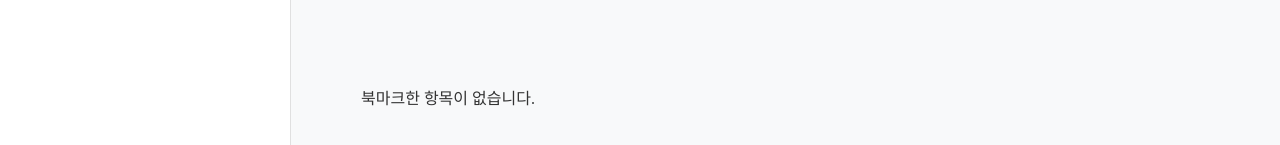
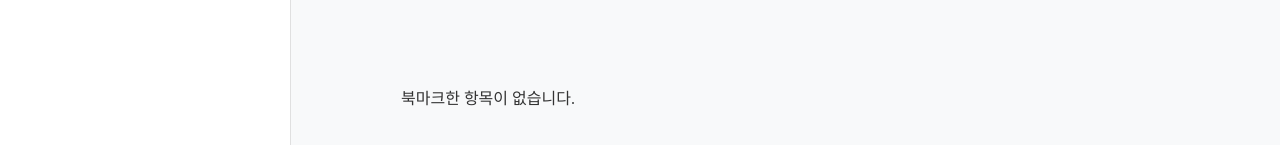
Before and after one commit to GDSC-Hongik/LifeWise-EuSha-web, a React (Vite) app: page /bookmark in a window 1280 px wide. Shown: the part 223-368 px from the top of the page. Built offline with nearby package versions, Linux system fonts and the light colour scheme; a web font is replaced by a local one.

Commit message:
Feat: css수정

```diff
--- a/src/components/Mypage.css
+++ b/src/components/Mypage.css
@@ -1,4 +1,7 @@
 .mypage-container {
+  min-height: 100vh;
+  display: flex;
+  flex-direction: column;
   height: 100vh;
   background-color: #f8f9fa;
 }
@@ -12,11 +15,11 @@
 
 .mypage-body {
   display: flex;
-  flex-direction: row;
+  flex: 1;
 }
 
 .sidebar {
-  height: calc(100vh - 90px);
+  /* height: calc(100vh - 90px); */
   width: 250px;
   background-color: #ffffff;
   padding: 20px;
@@ -50,4 +53,5 @@
 .mypage-content {
   flex: 1;
   padding: 30px;
+  background-color: #f8f9fa;
 }
--- a/src/components/Mypage_Ingredient/Account.css
+++ b/src/components/Mypage_Ingredient/Account.css
@@ -1,5 +1,7 @@
 .accout-container {
+  height: 100vh;
   margin: 0;
+  background-color: #f8f9fa;
 }
 
 .account-title {
--- a/src/components/Mypage_Ingredient/Bookmarklist.css
+++ b/src/components/Mypage_Ingredient/Bookmarklist.css
@@ -4,10 +4,13 @@
 }
 
 .likes-list {
+  margin-left: 40px;
   margin-top: 100px;
   display: flex;
   flex-direction: row;
   flex-wrap: wrap;
+  text-align: center;
+  align-items: center;
 }
 
 .like-item {
```
